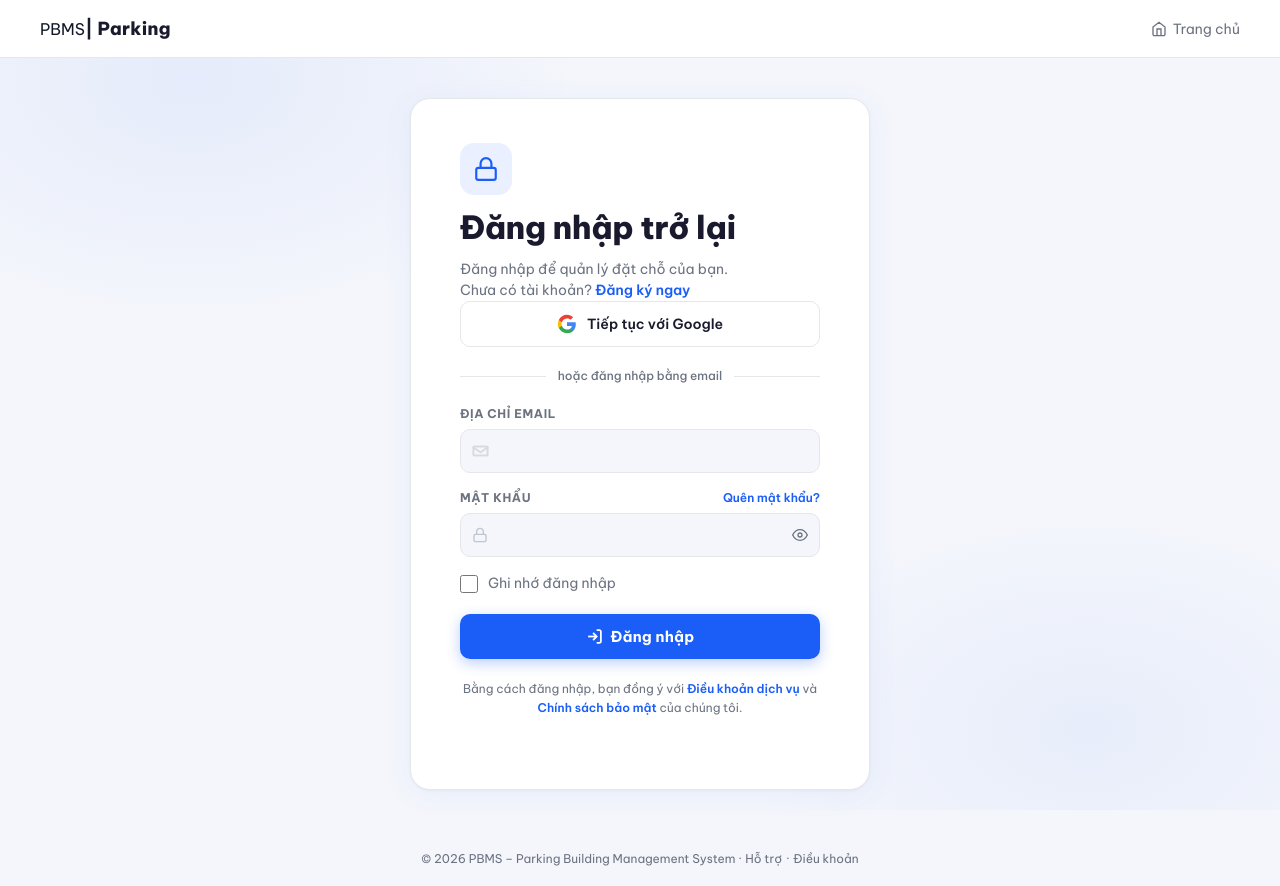
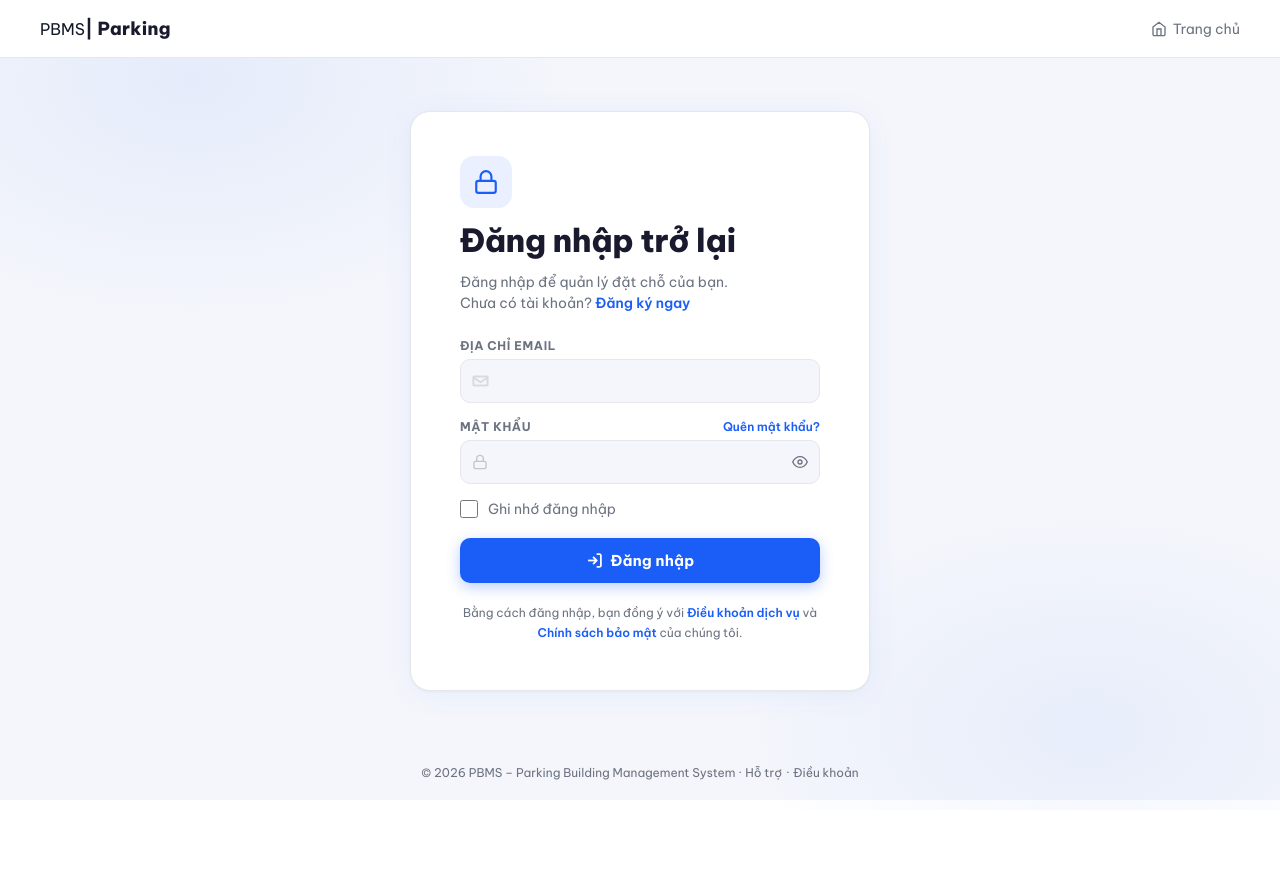
Before and after one commit to DeepCM/SU26_SWP391_PBMS_FE, a React (Vite) app in the folder PBMS_FE/: page /login in a window 1280 px wide. After the commit the page ends 810 px from the top, so only its background shows below. Built offline with nearby package versions, Linux system fonts and the light colour scheme.

Commit message:
Minor UI adjustment

```diff
--- a/PBMS_FE/src/pages/CheckIn.jsx
+++ b/PBMS_FE/src/pages/CheckIn.jsx
@@ -601,9 +601,21 @@ function CheckIn() {
                           ? 'Không có tầng phù hợp'
                           : '-- Chọn tầng --'}
                   </option>
-                  {floors.map((f) => (
-                    <option key={f.floorId} value={String(f.floorId)}>{f.floorName}</option>
-                  ))}
+                  {floors.map((f) => {
+                    const percentRemaining = f.totalSlots > 0
+                      ? (f.availableSlots / f.totalSlots) * 100
+                      : 0
+                    const color = percentRemaining <= 10
+                      ? '#EF4444'
+                      : percentRemaining <= 30
+                        ? '#F59E0B'
+                        : '#22C55E'
+                    return (
+                      <option key={f.floorId} value={String(f.floorId)} style={{ color }}>
+                        {f.floorName} ({f.availableSlots} chỗ trống)
+                      </option>
+                    )
+                  })}
                 </select>
               </div>
 
--- a/PBMS_FE/src/pages/Login.jsx
+++ b/PBMS_FE/src/pages/Login.jsx
@@ -6,7 +6,6 @@ import Footer from '../components/common/Footer'
 import Header from '../components/common/Header'
 import {
   IconAccountCard,
-  IconGoogle,
   IconEnvelope,
   IconLock,
   IconEye,
@@ -71,16 +70,6 @@ function Login() {
               }}>
               Đăng ký ngay
             </a></p>
-
-            <button type="button" className="login-google-btn">
-              <IconGoogle />
-              Tiếp tục với Google
-            </button>
-
-            <div className="login-divider">
-              <span className="login-divider-line" />
-              <span className="login-divider-text">hoặc đăng nhập bằng email</span>
-              <span className="login-divider-line" />
           </div>
 
           <form onSubmit={handleSubmit(onSubmit)} className="login-form">
@@ -153,7 +142,6 @@ function Login() {
             {' '}của chúng tôi.
           </p>
         </div>
-        </div>
       </main>
 
       <Footer />
--- a/PBMS_FE/src/pages/Signup.jsx
+++ b/PBMS_FE/src/pages/Signup.jsx
@@ -8,7 +8,6 @@ import Footer from '../components/common/Footer'
 import Header from '../components/common/Header'
 import {
   IconAccountCard,
-  IconGoogle,
   IconProfile,
   IconEnvelope,
   IconLock,
@@ -87,17 +86,6 @@ function Signup() {
                 Đăng nhập ngay
               </a>
             </p>
-          </div>
-
-          <button type="button" className="login-google-btn">
-            <IconGoogle />
-            Tiếp tục với Google
-          </button>
-
-          <div className="login-divider">
-            <span className="login-divider-line" />
-            <span className="login-divider-text">hoặc đăng ký bằng địa chỉ email</span>
-            <span className="login-divider-line" />
           </div>
 
           {!isRegistered ? (
```
Also changed, not shown: 1 other file (tests, documents, lock files or other folders). Lines whose indentation alone changed are shown as unchanged.
